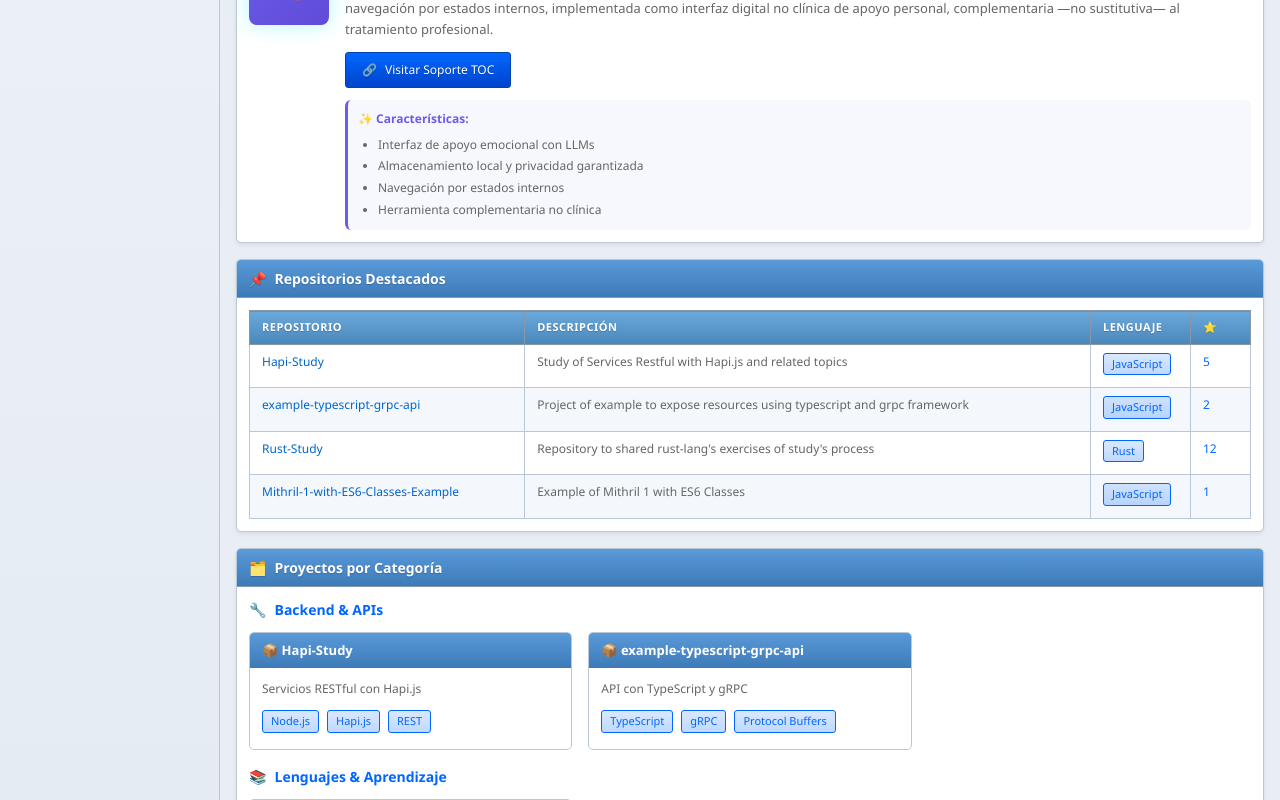
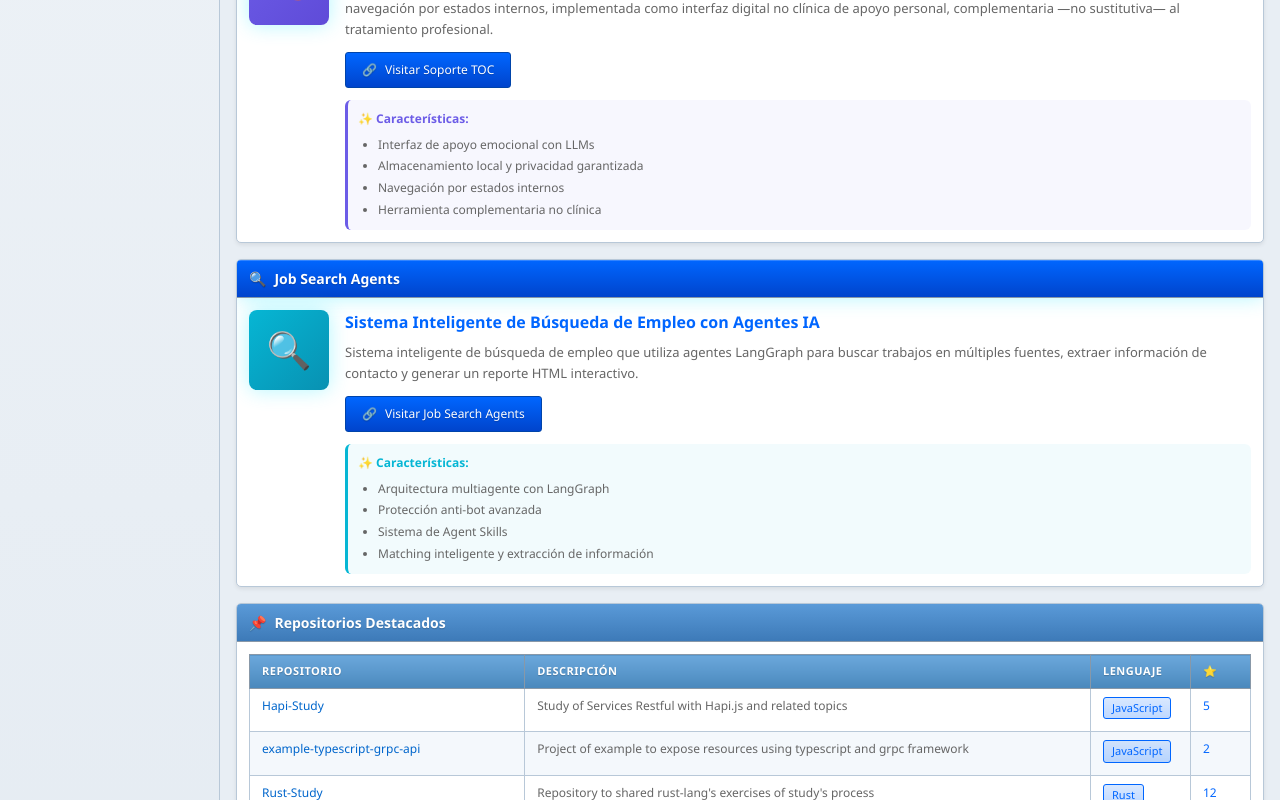
Before and after one commit to stivenson/stivenson.github.io, a React (Vite) app in the folder portfolio-spa/: page /#/portfolio in a window 1280 px wide. Shown: the part 728-1528 px from the top of the page. Built offline with nearby package versions, Linux system fonts and the light colour scheme.

Commit message:
Update index.html to reference new JavaScript file and enhance Portfolio and Sidebar components with Job Search Agents feature and improved styling.

```diff
--- a/portfolio-spa/src/components/Sidebar.tsx
+++ b/portfolio-spa/src/components/Sidebar.tsx
@@ -119,6 +119,16 @@ export function Sidebar() {
             Soporte TOC
           </a>
           <a
+            href="https://github.com/stivenson/job_search_agents"
+            target="_blank"
+            rel="noopener noreferrer"
+            className="rf-tree-item"
+            style={{ fontSize: '12px' }}
+          >
+            <span className="rf-tree-icon">🔍</span>
+            Job Search Agents
+          </a>
+          <a
             href="https://stivenson.github.io/llm-directory.html"
             target="_blank"
             rel="noopener noreferrer"
--- a/portfolio-spa/src/pages/Portfolio.tsx
+++ b/portfolio-spa/src/pages/Portfolio.tsx
@@ -274,6 +274,85 @@ export function Portfolio() {
         </div>
       </RichPanel>
 
+      {/* Job Search Agents Panel */}
+      <RichPanel title="Job Search Agents" icon="🔍" electric>
+        <div style={{
+          display: 'flex',
+          gap: '16px',
+          alignItems: 'flex-start',
+          flexWrap: 'wrap'
+        }}>
+          <motion.div
+            initial={{ scale: 0.9, opacity: 0 }}
+            animate={{ scale: 1, opacity: 1 }}
+            style={{
+              width: '80px',
+              height: '80px',
+              minWidth: '60px',
+              minHeight: '60px',
+              borderRadius: '8px',
+              background: 'linear-gradient(135deg, #06b6d4 0%, #0891b2 100%)',
+              display: 'flex',
+              alignItems: 'center',
+              justifyContent: 'center',
+              fontSize: '36px',
+              boxShadow: 'var(--electric-shadow)',
+              flexShrink: 0
+            }}
+          >
+            🔍
+          </motion.div>
+          <div style={{ flex: 1, minWidth: '200px' }}>
+            <h3 style={{
+              fontSize: '16px',
+              marginBottom: '8px',
+              color: 'var(--electric-blue)',
+              fontWeight: 600
+            }}>
+              Sistema Inteligente de Búsqueda de Empleo con Agentes IA
+            </h3>
+            <p style={{ fontSize: '13px', color: 'var(--rf-text-muted)', marginBottom: '12px', lineHeight: '1.6' }}>
+              Sistema inteligente de búsqueda de empleo que utiliza agentes LangGraph para buscar trabajos en múltiples fuentes,
+              extraer información de contacto y generar un reporte HTML interactivo.
+            </p>
+            <motion.a
+              href="https://github.com/stivenson/job_search_agents"
+              target="_blank"
+              rel="noopener noreferrer"
+              className="rf-button primary"
+              style={{
+                display: 'inline-flex',
+                alignItems: 'center',
+                gap: '8px',
+                textDecoration: 'none'
+              }}
+              whileHover={{ scale: 1.05 }}
+              whileTap={{ scale: 0.95 }}
+            >
+              <span>🔗</span>
+              <span>Visitar Job Search Agents</span>
+            </motion.a>
+            <div style={{
+              marginTop: '12px',
+              padding: '10px',
+              background: 'rgba(6, 182, 212, 0.05)',
+              borderRadius: '6px',
+              borderLeft: '3px solid #06b6d4'
+            }}>
+              <div style={{ fontSize: '12px', color: 'var(--rf-text-muted)' }}>
+                <strong style={{ color: '#06b6d4' }}>✨ Características:</strong>
+                <ul style={{ marginTop: '6px', paddingLeft: '20px', lineHeight: '1.8' }}>
+                  <li>Arquitectura multiagente con LangGraph</li>
+                  <li>Protección anti-bot avanzada</li>
+                  <li>Sistema de Agent Skills</li>
+                  <li>Matching inteligente y extracción de información</li>
+                </ul>
+              </div>
+            </div>
+          </div>
+        </div>
+      </RichPanel>
+
       {/* Pinned Repos Table */}
       <RichPanel title="Repositorios Destacados" icon="📌">
         <RichTable
```
Also changed, not shown: 2 other files (tests, documents, lock files or other folders).
